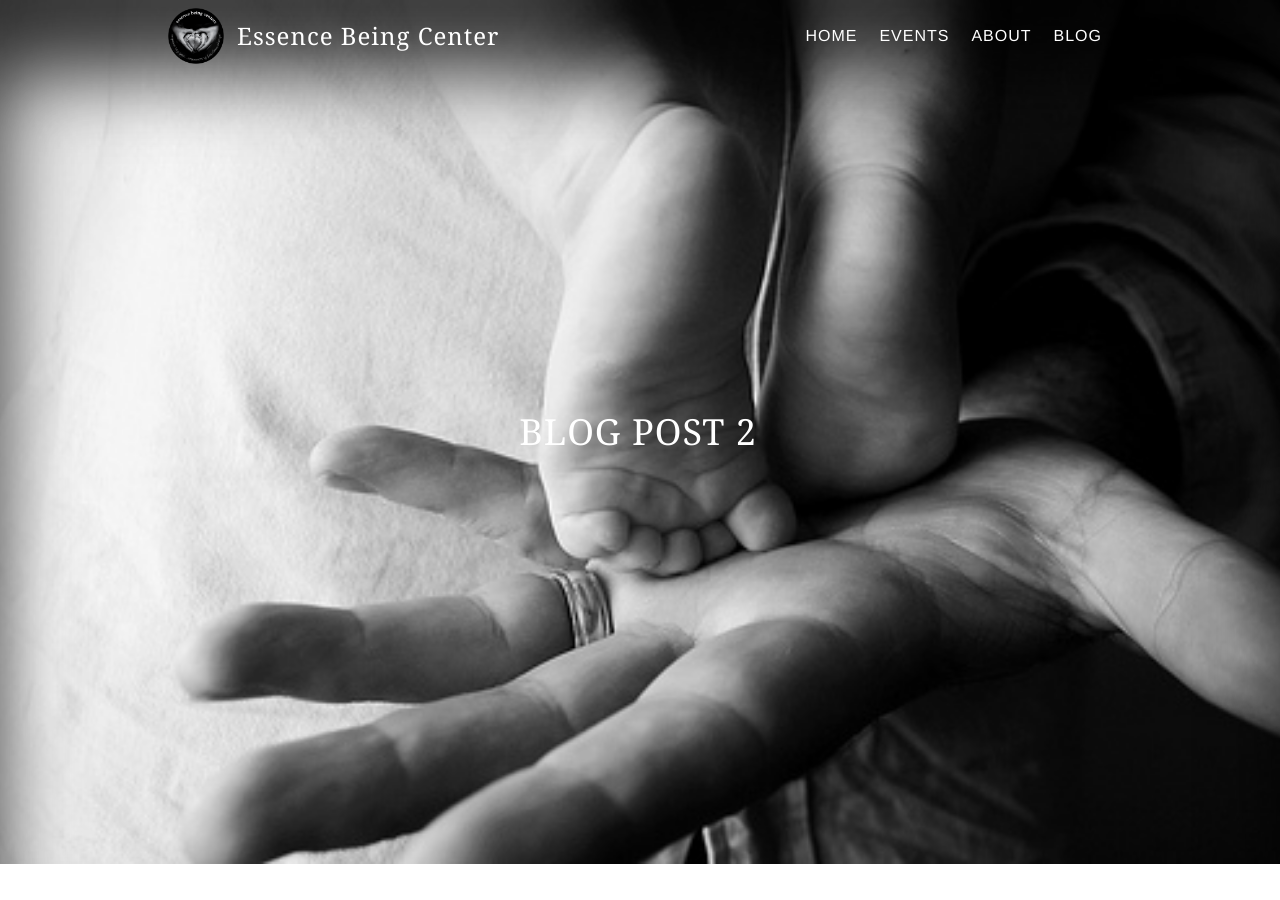
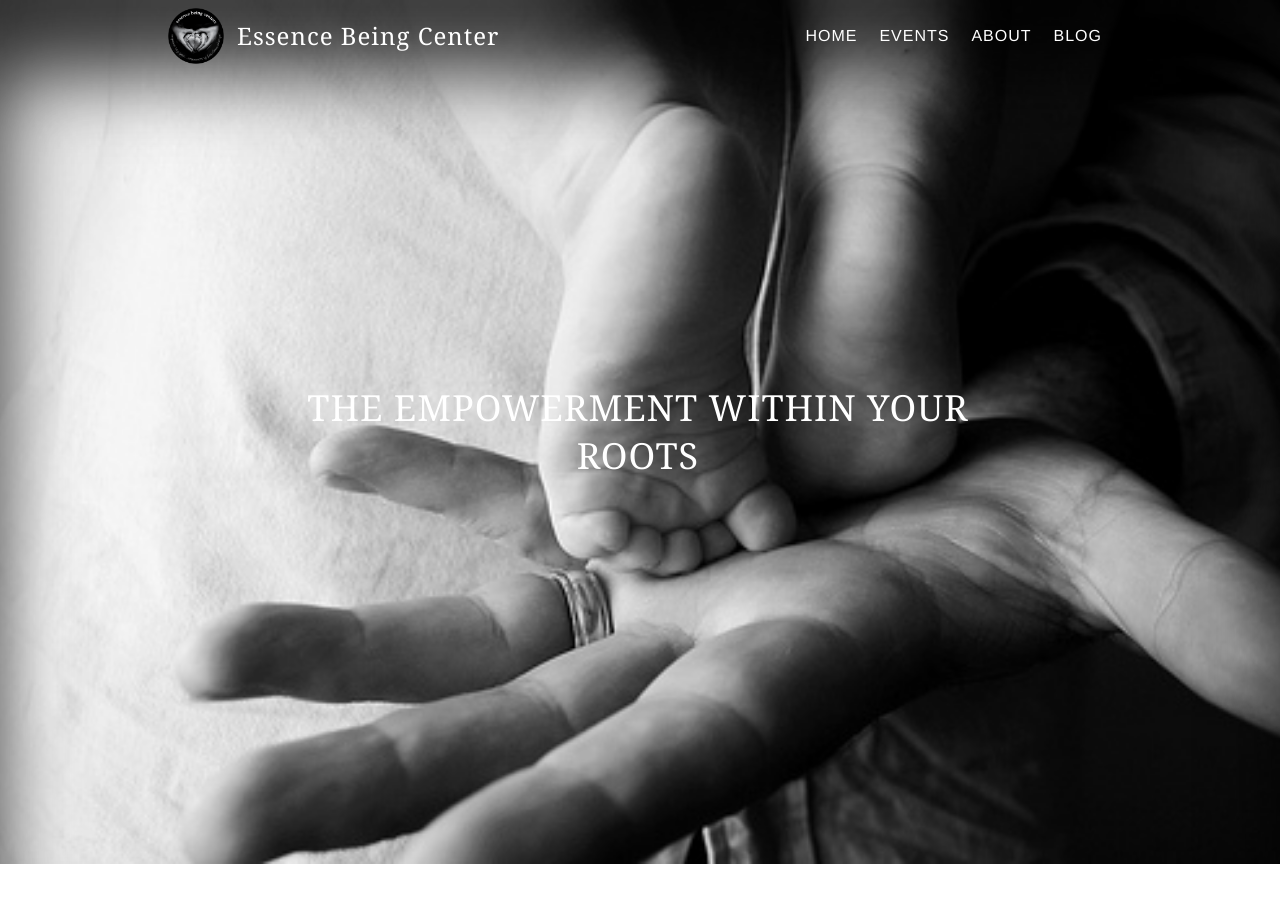
Before and after one commit to kevaleb/essencebeingcenter, a Jekyll site: the page built from _posts/2016-12-20-the-empowerment-within-your-roots.md, in a window 1280 px wide and 900 px high. Built offline with Jekyll 4.4.1, drawn with Linux system fonts in a browser that asks for light colours; nearby versions of some CDN libraries.

Commit message:
Moved '_posts/2016-12-20-blog-post-2.md' to '_posts/2016-12-20-the-empowerment-within-your-roots.md' via CloudCannon

```diff
--- a/_posts/2016-12-20-blog-post-2.md
+++ b/_posts/2016-12-20-the-empowerment-within-your-roots.md
@@ -1,7 +1,7 @@
 ---
 layout: article
-title: Blog Post 2
-subject: couples
+title: The Empowerment within Your Roots
+subject: community
 banner_image_path: /uploads/2319158351-abeab26aa8.jpg
 ---
 
```
